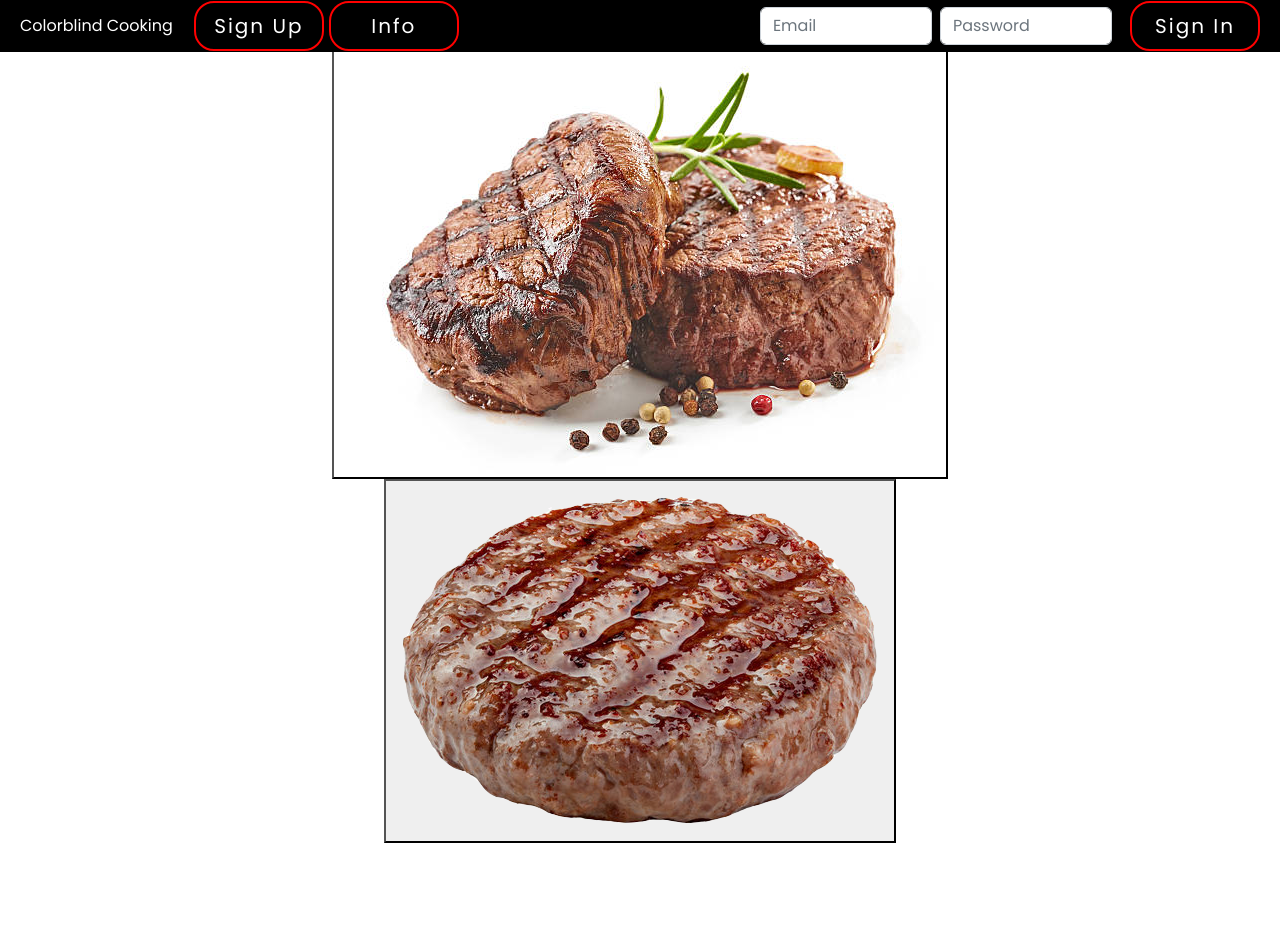
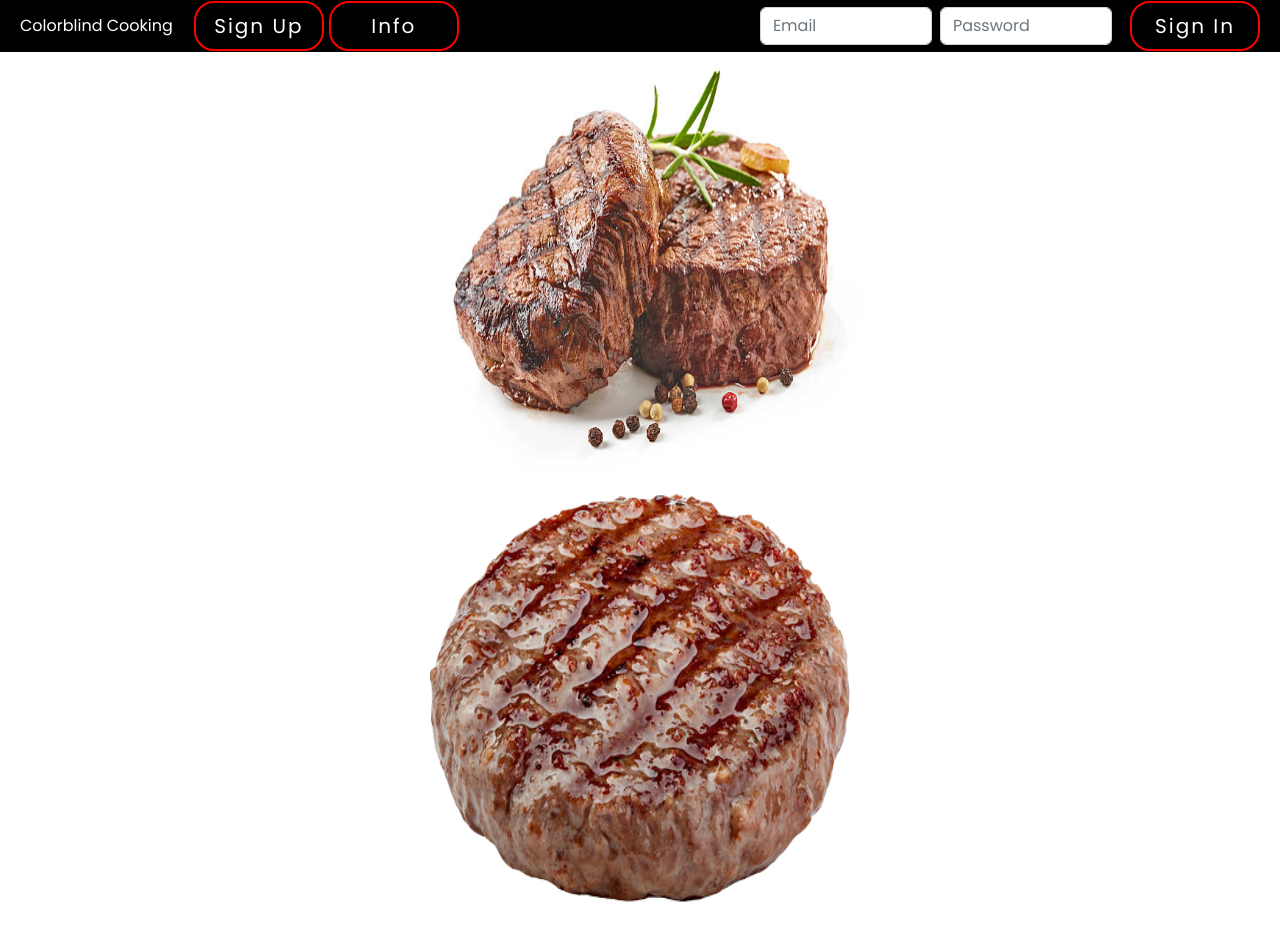
Before and after one commit to ArtbyDMT/Colorblind-Cooking, a React (Create React App) app: page /steakorburger in a window 1280 px wide. Shown: the top 940 px of the page. Before the commit the page ends 867 px from the top, so only its background shows below. Built offline with nearby package versions, Linux system fonts and the light colour scheme.

Commit message:
change props of foodbutton

```diff
--- a/src/components/buttons/FoodButton.js
+++ b/src/components/buttons/FoodButton.js
@@ -5,10 +5,8 @@ export default function FoodButton(props){
 return(
 
         <div className="foodbutton">
-            <button type={props.type} className={props.className} onClick={props.onClick} aria-current="page">
 
-               <a href={props.href}> <img src={props.img} alt={props.name} />{props.text}</a>
-            </button>
+               <a href={props.href}> <img onClick={props.onClick} src={props.img} className="foodimage" alt={props.name} />{props.text}</a>
             </div>
 )
 }
```
